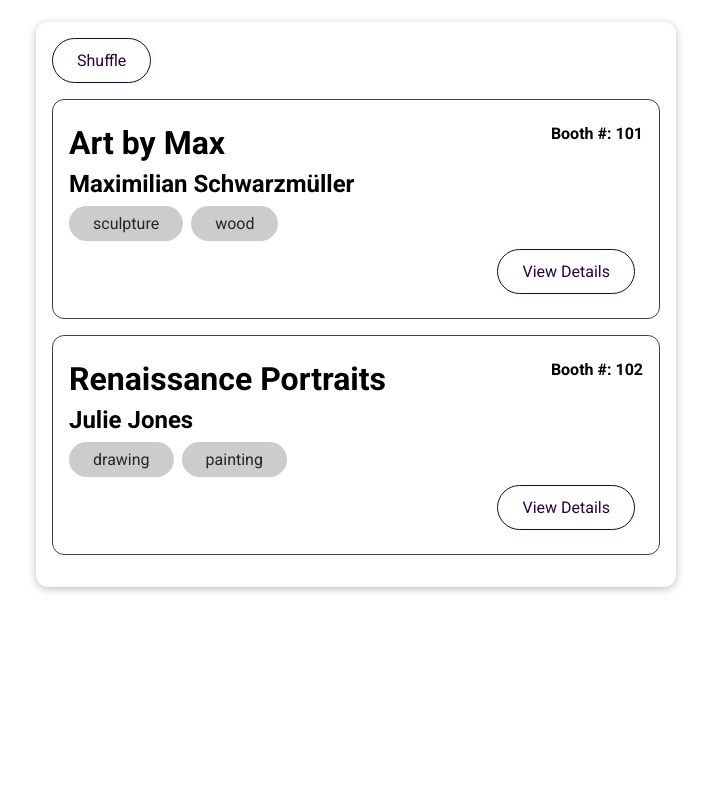
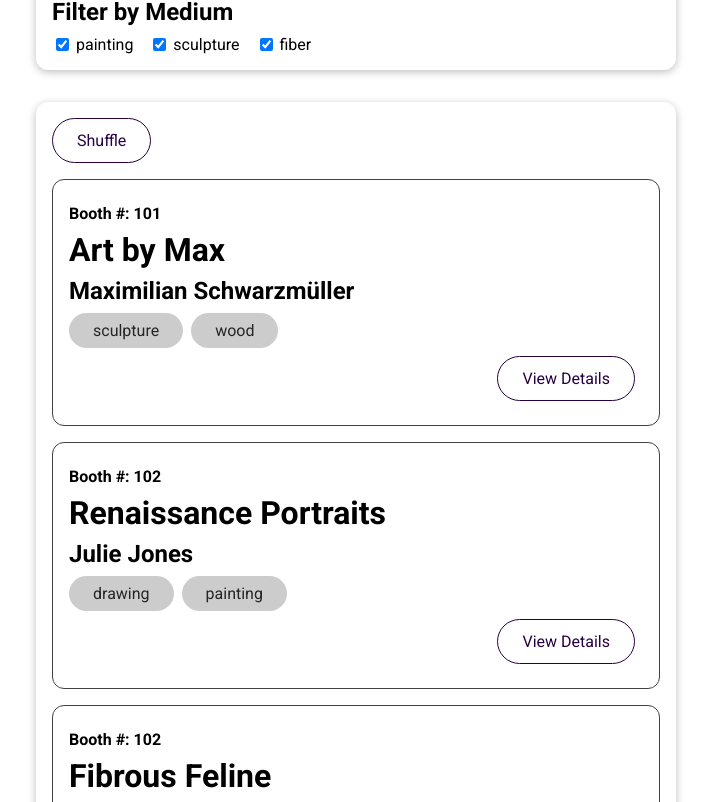
Before and after one commit to kyartscouncil/kac-test-001, a Vue app: page /exhibitors in a window 1280 px wide. Shown: the part 218-1020 px from the top of the page, without its empty margins (284-995 px from the left). Before the commit the page ends 837 px from the top, so only its background shows below. Built offline with nearby package versions, Linux system fonts and the light colour scheme.

Commit message:
Add List Filter, exhibitor details

```diff
--- /dev/null
+++ b/src/components/exhibitors/ExhibitorFilter.vue
@@ -0,0 +1,67 @@
+<template>
+	<base-card>
+		<h2>Filter by Medium</h2>
+		<span class="filter-option">
+			<input type="checkbox" id="painting" checked @change="setFilter" />
+			<label for="painting">painting</label>
+		</span>
+		<span class="filter-option">
+			<input type="checkbox" id="sculpture" checked @change="setFilter" />
+			<label for="sculpture">sculpture</label>
+		</span>
+		<span class="filter-option">
+			<input type="checkbox" id="fiber" checked @change="setFilter" />
+			<label for="fiber">fiber</label>
+		</span>
+	</base-card>
+</template>
+
+<script>
+	export default {
+		emits: ['change-filter'],
+		data() {
+			return {
+				filters: {
+					painting: true,
+					sculpture: true,
+					fiber: true,
+				},
+			};
+		},
+		methods: {
+			setFilter(event) {
+				const inputId = event.target.id;
+				const isActive = event.target.checked;
+				const updatedFilters = {
+					...this.filters,
+					[inputId]: isActive,
+				};
+				this.filters = updatedFilters;
+				this.$emit('change-filter', updatedFilters);
+			},
+		},
+	};
+</script>
+
+<style scoped>
+	h2 {
+		margin: 0.5rem 0;
+	}
+
+	.filter-option {
+		margin-right: 1rem;
+	}
+
+	.filter-option label,
+	.filter-option input {
+		vertical-align: middle;
+	}
+
+	.filter-option label {
+		margin-left: 0.25rem;
+	}
+
+	.filter-option.active label {
+		font-weight: bold;
+	}
+</style>
--- a/src/components/exhibitors/ExhibitorItem.vue
+++ b/src/components/exhibitors/ExhibitorItem.vue
@@ -1,6 +1,6 @@
 <template>
 	<li>
-		<h4 class="float-right">Booth #: {{ boothNumber }}</h4>
+		<h4>Booth #: {{ boothNumber }}</h4>
 		<h2>{{ businessName }}</h2>
 		<h3>{{ fullName }}</h3>
 		<div>
--- a/src/pages/exhibitors/ExhibitorDetail.vue
+++ b/src/pages/exhibitors/ExhibitorDetail.vue
@@ -1,3 +1,41 @@
 <template>
-	<h1>Exhibitor Details</h1>
+	<section>
+		<base-card>
+			<h4>Booth #: {{ boothNumber }}</h4>
+			<h2>{{ businessName }}</h2>
+			<h3>{{ fullName }}</h3>
+			<base-badge v-for="medium in media" :key="medium" :type="medium" :title="medium"></base-badge>
+			<p>{{ description }}</p>
+		</base-card>
+	</section>
 </template>
+
+<script>
+	export default {
+		props: ['id'],
+		data() {
+			return {
+				selectedExhibitor: null,
+			};
+		},
+		computed: {
+			fullName() {
+				return this.selectedExhibitor.firstName + ' ' + this.selectedExhibitor.lastName;
+			},
+			media() {
+				return this.selectedExhibitor.media;
+			},
+			boothNumber() {
+				return this.selectedExhibitor.boothNumber;
+			},
+			description() {
+				return this.selectedExhibitor.description;
+			},
+		},
+		created() {
+			this.selectedExhibitor = this.$store.getters['exhibitors/exhibitors'].find(
+				(exhibitor) => exhibitor.id === this.id
+			);
+		},
+	};
+</script>
--- a/src/pages/exhibitors/ExhibitorsList.vue
+++ b/src/pages/exhibitors/ExhibitorsList.vue
@@ -1,6 +1,6 @@
 <template>
 	<section>
-		<h2>Filter</h2>
+		<exhibitor-filter @change-filter="setFilters"></exhibitor-filter>
 	</section>
 	<section>
 		<base-card>
@@ -26,17 +26,45 @@
 
 <script>
 	import ExhibitorItem from '../../components/exhibitors/ExhibitorItem.vue';
+	import ExhibitorFilter from '../../components/exhibitors/ExhibitorFilter.vue';
 
 	export default {
 		components: {
 			ExhibitorItem,
+			ExhibitorFilter,
+		},
+		data() {
+			return {
+				activeFilters: {
+					painting: true,
+					sculpture: true,
+					fiber: true,
+				},
+			};
 		},
 		computed: {
 			filteredExhibitors() {
-				return this.$store.getters['exhibitors/exhibitors'];
+				const exhibitors = this.$store.getters['exhibitors/exhibitors'];
+				return exhibitors.filter((exhibitor) => {
+					if (this.activeFilters.painting && exhibitor.media.includes('painting')) {
+						return true;
+					}
+					if (this.activeFilters.sculpture && exhibitor.media.includes('sculpture')) {
+						return true;
+					}
+					if (this.activeFilters.fiber && exhibitor.media.includes('fiber')) {
+						return true;
+					}
+					return false;
+				});
 			},
 			hasExhibitors() {
 				return this.$store.getters['exhibitors/hasExhibitors'];
+			},
+		},
+		methods: {
+			setFilters(updatedFilters) {
+				this.activeFilters = updatedFilters;
 			},
 		},
 	};
--- a/src/router.js
+++ b/src/router.js
@@ -15,7 +15,7 @@ const router = createRouter({
 		{ path: '/info', component: EventInfo },
 		{ path: '/map', component: MapView },
 		{ path: '/exhibitors', component: ExhibitorsList },
-		{ path: '/exhibitors/:id', component: ExhibitorDetail },
+		{ path: '/exhibitors/:id', component: ExhibitorDetail, props: true },
 		{ path: '/:notFound(.*)', component: NotFound },
 	],
 });
--- a/src/store/modules/exhibitors/index.js
+++ b/src/store/modules/exhibitors/index.js
@@ -37,6 +37,21 @@ export default {
 						'I am Julie and as a senior developer in a big tech company, I can help you get your first job or progress in your current role.',
 					boothNumber: 102,
 				},
+				{
+					id: 'e3',
+					businessName: 'Fibrous Feline',
+					firstName: 'P. J.',
+					lastName: 'Tucker',
+					media: ['fiber'],
+					city: 'Owensboro',
+					state: 'KY',
+					phone: '859-555-2222',
+					email: 'pjt@aol.com',
+					businessUrl: 'www.pjt.net',
+					description:
+						'I am PJ Tucker and as a senior developer in a big tech company, I can help you get your first job or progress in your current role.',
+					boothNumber: 102,
+				},
 			],
 		};
 	},
```
